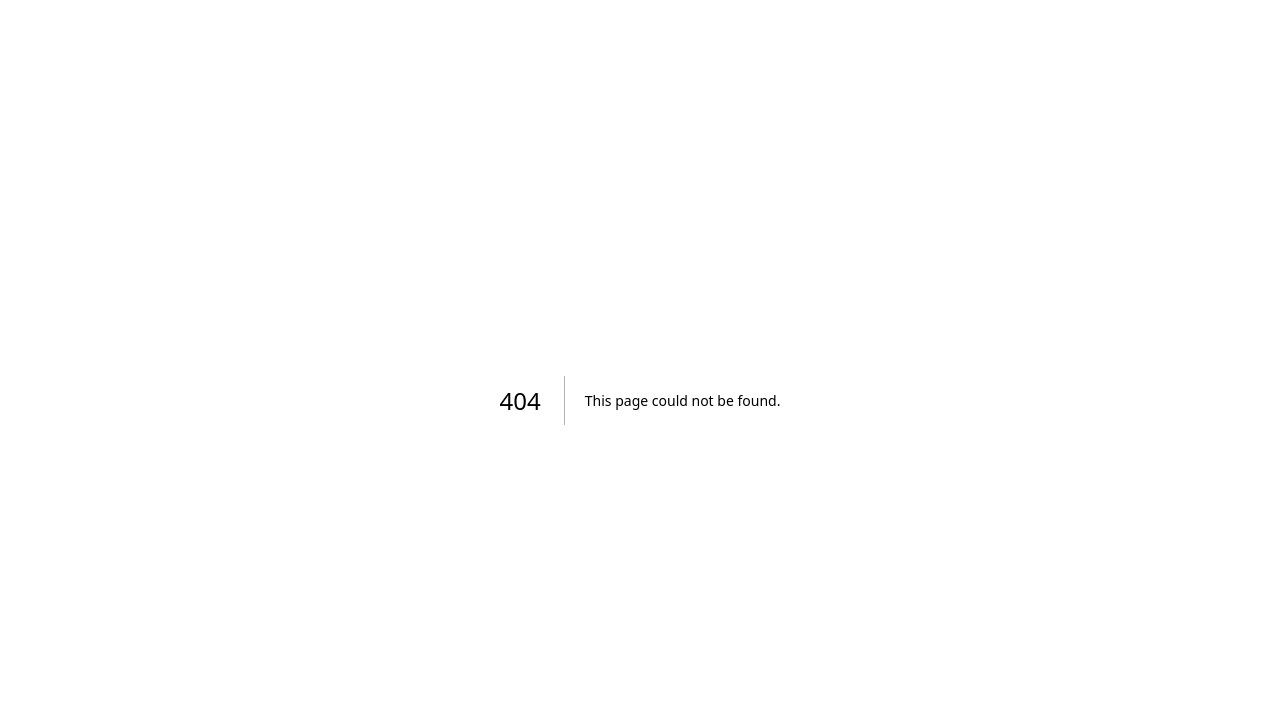
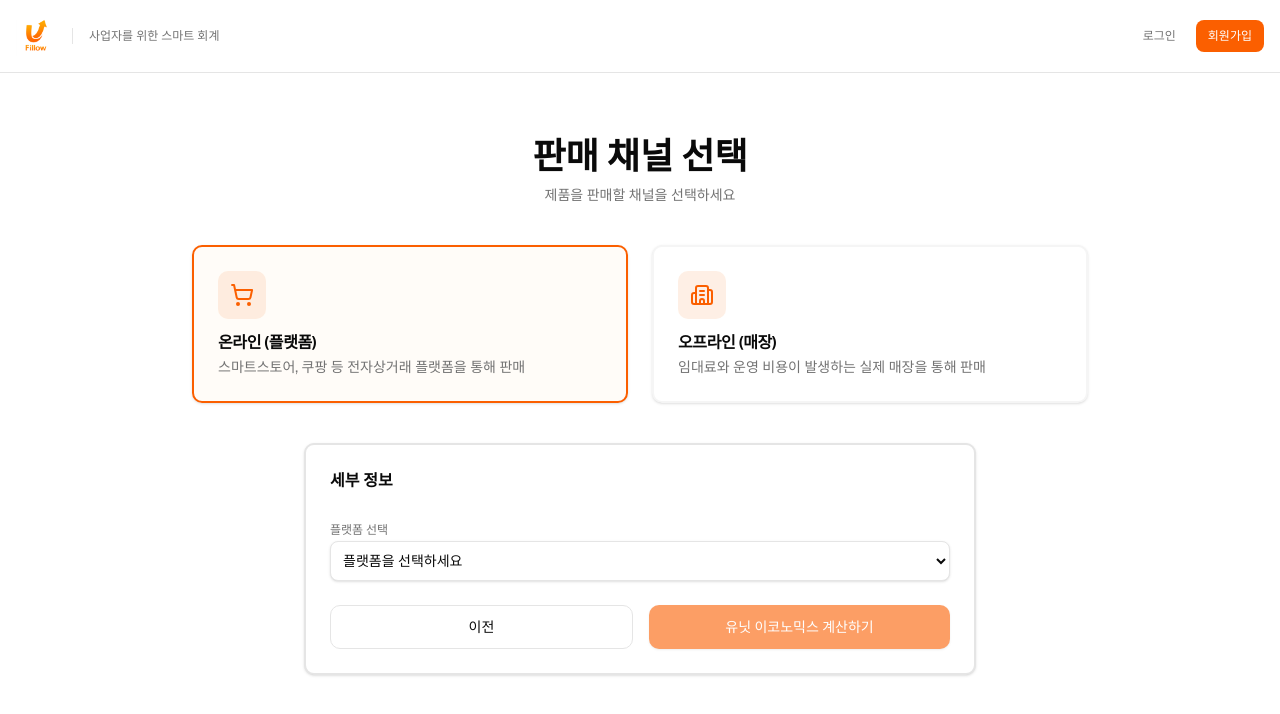
Before and after one commit to keaikelly/FillowFront, a Next.js app: page /channel in a window 1280 px wide. Before the commit this address had no page. Shown: the top 714 px of the page. Built offline with nearby package versions, Linux system fonts and the light colour scheme.

Commit message:
[feat] 채널 선택 페이지

```diff
--- /dev/null
+++ b/src/app/channel/page.tsx
@@ -0,0 +1,51 @@
+// 판매 채널 선택 페이지 (/channel)
+
+"use client";
+
+import { useState } from "react";
+import { useRouter } from "next/navigation";
+import MainHeader from "@/components/MainHeader";
+import ChannelStep from "@/components/ChannelStep";
+import { ProductLoading } from "@/components/ProductStep";
+
+export default function ChannelPage() {
+  const router = useRouter();
+  //상태가 online or offline. 초기값은 online
+  const [environment, setEnvironment] = useState<"online" | "offline">(
+    "online"
+  );
+  const [platform, setPlatform] = useState("");
+  const [location, setLocation] = useState("");
+  const [loading, setLoading] = useState(false);
+
+  const handleCalculate = async () => {
+    setLoading(true);
+    await new Promise((r) => setTimeout(r, 800));
+    // TODO: 나중에 fetch("/api/...")로 플랫폼/위치 정보를 보내고 계산을 요청
+    router.push("/analysis");
+    setLoading(false);
+  };
+
+  return (
+    <div className="min-h-screen bg-white">
+      {/* 3단계 채널 선택 화면 */}
+      <MainHeader />
+      <main className="container mx-auto px-4 py-8 max-w-6xl">
+        {loading ? (
+          <ProductLoading />
+        ) : (
+          <ChannelStep
+            environment={environment}
+            platform={platform}
+            location={location}
+            onEnvironmentChange={setEnvironment}
+            onPlatformChange={setPlatform}
+            onLocationChange={setLocation}
+            onBack={() => router.push("/product")}
+            onCalculate={handleCalculate}
+          />
+        )}
+      </main>
+    </div>
+  );
+}
--- /dev/null
+++ b/src/components/ChannelStep.tsx
@@ -0,0 +1,183 @@
+// 카드 UI 컴포넌트 (레이아웃용)
+import {
+  Card,
+  CardContent,
+  CardDescription,
+  CardHeader,
+  CardTitle,
+} from "./ui/card";
+
+import { ShoppingCart, Building2 } from "lucide-react"; //아이콘
+
+// 부모로 주는 props 타입 정의
+type ChannelStepProps = {
+  environment: "online" | "offline";
+  platform: string; //온라인일 때 플랫폼
+  location: string; //오프라인일 때 매장 위치
+
+  onEnvironmentChange: (env: "online" | "offline") => void; //환경변경시호출
+  onPlatformChange: (value: string) => void; // 플랫폼 선택 변경 시 호출
+  onLocationChange: (value: string) => void; // 매장 위치 선택 변경 시 호출
+
+  onBack: () => void; // 이전 단계로 돌아가기
+  onCalculate: () => void; // 계산 실행 버튼 클릭 시
+};
+
+// 판매 채널 선택 단계 컴포넌트
+export default function ChannelStep({
+  environment,
+  platform,
+  location,
+  onEnvironmentChange,
+  onPlatformChange,
+  onLocationChange,
+  onBack,
+  onCalculate,
+}: ChannelStepProps) {
+  const canCalculate = //버튼 활성화 조건
+    (environment === "online" && platform) || // - 온라인: platform이 선택되어 있어야 함
+    (environment === "offline" && location); // - 오프라인: location이 선택되어 있어야 함
+
+  return (
+    <div className="pt-8 space-y-10 animate-in fade-in slide-in-from-bottom-4 duration-700">
+      {/* 상단 제목 영역 */}
+      <div className="text-center space-y-2">
+        <h2 className="text-4xl font-bold">판매 채널 선택</h2>
+        <p className="text-sm text-muted-foreground">
+          제품을 판매할 채널을 선택하세요
+        </p>
+      </div>
+
+      {/* 온/오프 선택 카드 그리드*/}
+      <div className="grid md:grid-cols-2 gap-6 max-w-4xl mx-auto">
+        {/* 온라인 판매 카드 */}
+        <Card
+          // 선택된 경우 테두리 강조
+          className={`cursor-pointer transition-all rounded-2xl border-2 shadow-sm hover:shadow-lg ${
+            environment === "online"
+              ? "border-primary bg-orange-50/40"
+              : "border-muted"
+          }`}
+          // 클릭 시 판매 환경을 online으로 변경
+          onClick={() => onEnvironmentChange("online")}
+        >
+          <CardHeader>
+            <div className="h-12 w-12 rounded-lg bg-primary/10 flex items-center justify-center mb-4">
+              <ShoppingCart className="h-6 w-6 text-primary" />
+            </div>
+            <CardTitle>온라인 (플랫폼)</CardTitle>
+            <CardDescription>
+              스마트스토어, 쿠팡 등 전자상거래 플랫폼을 통해 판매
+            </CardDescription>
+          </CardHeader>
+        </Card>
+
+        {/* 오프라인 판매 카드 */}
+        <Card
+          className={`cursor-pointer transition-all rounded-2xl border-2 shadow-sm hover:shadow-lg ${
+            environment === "offline"
+              ? "border-primary bg-orange-50/40"
+              : "border-muted"
+          }`}
+          // 클릭 시 판매 환경을 offline으로 변경
+          onClick={() => onEnvironmentChange("offline")}
+        >
+          <CardHeader>
+            <div className="h-12 w-12 rounded-lg bg-primary/10 flex items-center justify-center mb-4">
+              <Building2 className="h-6 w-6 text-primary" />
+            </div>
+            <CardTitle>오프라인 (매장)</CardTitle>
+            <CardDescription>
+              임대료와 운영 비용이 발생하는 실제 매장을 통해 판매
+            </CardDescription>
+          </CardHeader>
+        </Card>
+      </div>
+
+      {/* 상세 선택 영역 (환경에 따라 내용 변경) */}
+      <Card className="max-w-2xl mx-auto border-2 rounded-[40px] shadow-sm">
+        <CardContent className="pt-6 pb-6 space-y-6">
+          {/* 상단 안내 텍스트 */}
+          <p className="font-semibold">세부 정보</p>
+
+          {/* 온라인일 경우: 플랫폼 선택 */}
+          {environment === "online" ? (
+            <div className="space-y-2 ">
+              <label
+                htmlFor="platform"
+                className="text-xs font-medium text-muted-foreground"
+              >
+                플랫폼 선택
+              </label>
+              <select
+                id="platform"
+                className="flex h-10 w-full rounded-md border border-input bg-background px-2 py-2 text-sm shadow-sm"
+                value={platform}
+                onChange={(e) => onPlatformChange(e.target.value)}
+              >
+                <option value="" disabled>
+                  플랫폼을 선택하세요
+                </option>
+                <option value="smartstore">스마트스토어 (수수료 4%)</option>
+                <option value="coupang">쿠팡 (수수료 11%)</option>
+                <option value="11st">
+                  11번가 (수수료 1~20%-카테고리별 상이)
+                </option>
+                <option value="gmarket">
+                  지마켓 (수수료 4~15%-카테고리별 상이)
+                </option>
+              </select>
+            </div>
+          ) : (
+            /* 오프라인일 경우: 매장 위치 선택 */
+            <div className="space-y-2 ">
+              <label
+                htmlFor="location"
+                className="text-xs font-medium text-muted-foreground"
+              >
+                매장 위치
+              </label>
+              <select
+                id="location"
+                className="flex h-10 w-full rounded-md border border-input bg-background px-3 py-2 text-sm shadow-sm"
+                value={location}
+                onChange={(e) => onLocationChange(e.target.value)}
+              >
+                <option value="" disabled>
+                  위치를 선택하세요
+                </option>
+                <option value="seoul">서울권 (₩3,000,000/월)</option>
+                <option value="gyeonggi">경기/인천권 (₩2,000,000/월)</option>
+                <option value="chungcheong">충청권 (₩1,500,000/월)</option>
+                <option value="jeolla">전라권 (₩1,400,000/월)</option>
+                <option value="gyeongsang">경상권 (₩1,600,000/월)</option>
+                <option value="gangwon">강원/제주권 (₩1,200,000/월)</option>
+              </select>
+            </div>
+          )}
+          {/* 하단 버튼 영역 */}
+          <div className="flex gap-4">
+            {/* 이전 단계 버튼 */}
+            <button
+              type="button"
+              onClick={onBack}
+              className="flex-1 h-11 inline-flex items-center justify-center rounded-lg border border-border bg-white text-sm font-medium text-foreground transition-colors focus:outline-none focus:ring-1 focus:ring-offset-1 focus:ring-primary hover:bg-muted/60"
+            >
+              이전
+            </button>
+
+            {/* 계산 실행 버튼 */}
+            <button
+              type="button"
+              onClick={onCalculate}
+              disabled={!canCalculate} // 필요한 선택이 안 되어 있으면 비활성화
+              className="flex-1 h-11 inline-flex items-center justify-center rounded-lg text-sm font-medium transition-colors focus:outline-none focus:ring-1 focus:ring-offset-1 focus:ring-primary disabled:opacity-60 disabled:cursor-not-allowed bg-primary text-primary-foreground hover:bg-primary/90 shadow-sm"
+            >
+              유닛 이코노믹스 계산하기
+            </button>
+          </div>
+        </CardContent>
+      </Card>
+    </div>
+  );
+}
```
